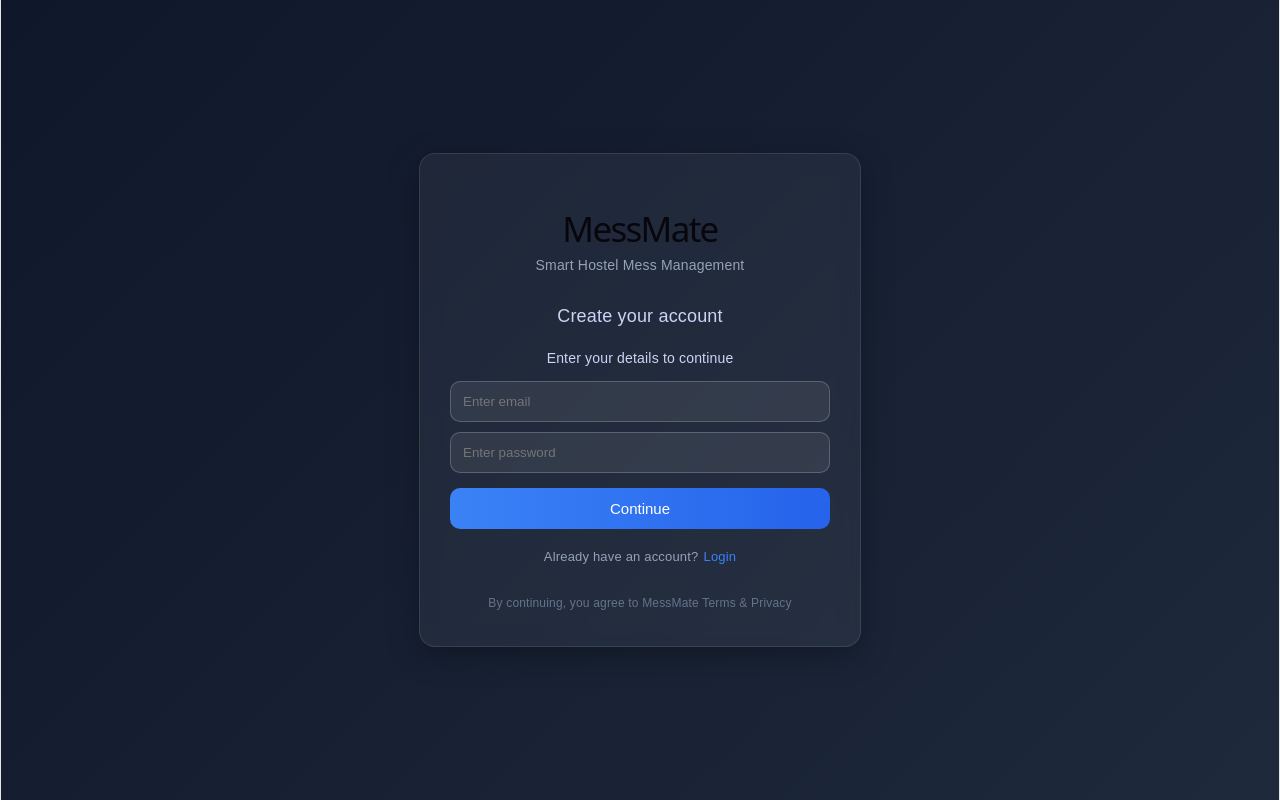
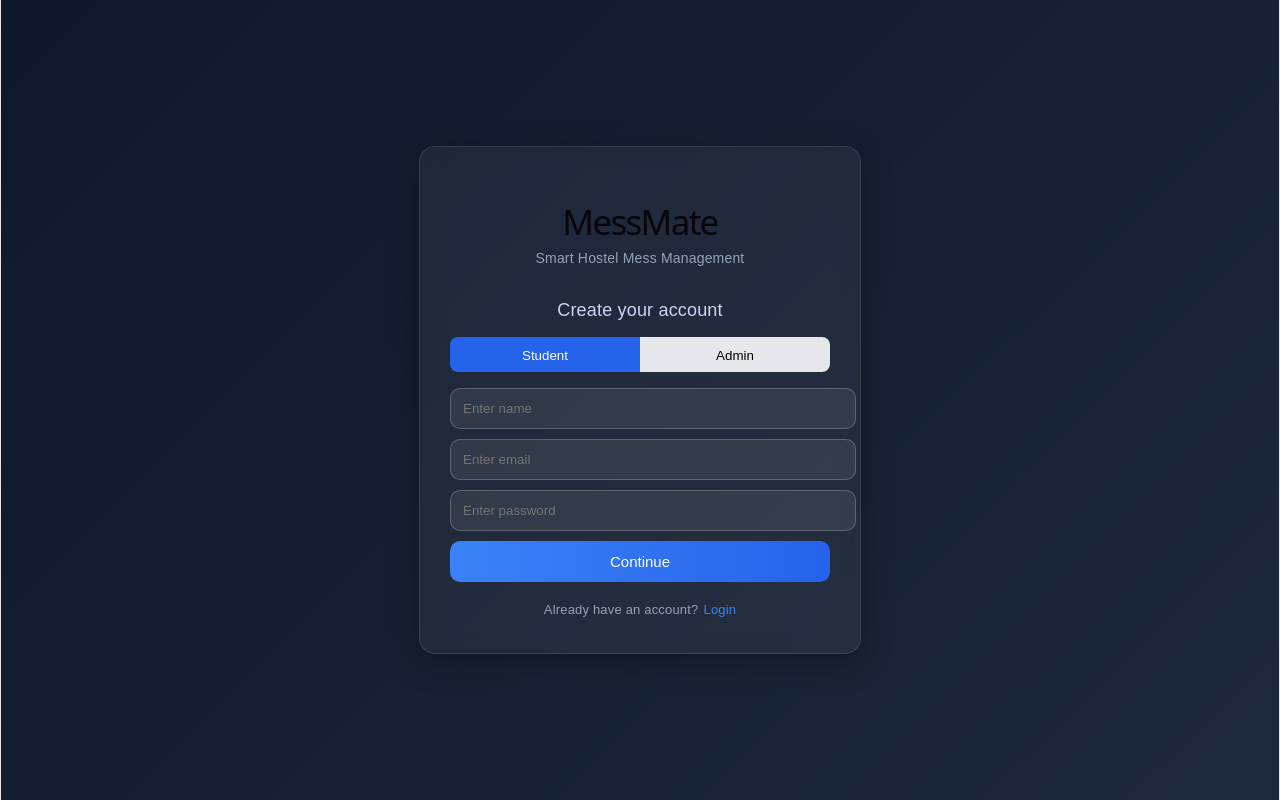
Before and after one commit to PeehuBagde/MessMate, a React app in the folder frontend/: page / in a window 1280 px wide. Both pictures are taken after a click on the element "Sign up". Built offline with nearby package versions, Linux system fonts and the light colour scheme; the HTML template or start-up script is replaced by a standard one.

Commit message:
final landing page with admin auth

```diff
--- a/frontend/src/pages/Landing.jsx
+++ b/frontend/src/pages/Landing.jsx
@@ -2,9 +2,12 @@ import React, { useState } from "react";
 import axios from "axios";
 
 function Landing() {
+  const [name, setName] = useState("");
   const [email, setEmail] = useState("");
   const [password, setPassword] = useState("");
   const [isSignup, setIsSignup] = useState(false);
+  const [adminSecret, setAdminSecret] = useState("");
+  const [isAdmin, setIsAdmin] = useState(false);
 
   const handleLogin = async () => {
     try {
@@ -23,12 +26,17 @@ function Landing() {
     try {
       await axios.post(
         "https://messmate-liat.onrender.com/api/auth/register",
-                { email, password }
+        {
+          name,
+          email,
+          password,
+          adminSecret: isAdmin ? adminSecret : undefined,
+        }
       );
       alert("Signup successful! Please login.");
       setIsSignup(false);
     } catch (err) {
-            alert("Signup failed");
+      alert(err.response?.data?.message || "Signup failed");
     }
   };
 
@@ -36,7 +44,6 @@ function Landing() {
     <div
       style={{
         height: "100vh",
-        width: "100%",
         display: "flex",
         justifyContent: "center",
         alignItems: "center",
@@ -71,11 +78,59 @@ function Landing() {
           {isSignup ? "Create your account" : "Login to your account"}
         </p>
 
-        <p style={{ marginBottom: "10px", fontSize: "14px", color: "#cbd5f5" }}>
-          Enter your details to continue
-        </p>
+        {/* TOGGLE */}
+        <div style={{ display: "flex", marginBottom: "15px" }}>
+          <button
+            onClick={() => setIsAdmin(false)}
+            style={{
+              flex: 1,
+              padding: "10px",
+              background: !isAdmin ? "#2563eb" : "#e5e7eb",
+              color: !isAdmin ? "white" : "black",
+              border: "none",
+              cursor: "pointer",
+              borderRadius: "8px 0 0 8px",
+            }}
+          >
+            Student
+          </button>
 
-        {/* EMAIL INPUT */}
+          <button
+            onClick={() => setIsAdmin(true)}
+            style={{
+              flex: 1,
+              padding: "10px",
+              background: isAdmin ? "#2563eb" : "#e5e7eb",
+              color: isAdmin ? "white" : "black",
+              border: "none",
+              cursor: "pointer",
+              borderRadius: "0 8px 8px 0",
+            }}
+          >
+            Admin
+          </button>
+        </div>
+
+        {/* NAME INPUT */}
+        {isSignup && (
+          <input
+            type="text"
+            placeholder="Enter name"
+            value={name}
+            onChange={(e) => setName(e.target.value)}
+            style={{
+              width: "100%",
+              padding: "12px",
+              borderRadius: "10px",
+              marginBottom: "10px",
+              border: "1px solid rgba(255,255,255,0.2)",
+              background: "rgba(255,255,255,0.08)",
+              color: "white",
+            }}
+          />
+        )}
+
+        {/* EMAIL */}
         <input
           type="email"
           placeholder="Enter email"
@@ -83,18 +138,16 @@ function Landing() {
           onChange={(e) => setEmail(e.target.value)}
           style={{
             width: "100%",
-            boxSizing: "border-box",
             padding: "12px",
             borderRadius: "10px",
+            marginBottom: "10px",
             border: "1px solid rgba(255,255,255,0.2)",
             background: "rgba(255,255,255,0.08)",
             color: "white",
-            outline: "none",
-            marginBottom: "10px",
           }}
         />
 
-        {/* PASSWORD INPUT */}
+        {/* PASSWORD */}
         <input
           type="password"
           placeholder="Enter password"
@@ -102,19 +155,37 @@ function Landing() {
           onChange={(e) => setPassword(e.target.value)}
           style={{
             width: "100%",
-            boxSizing: "border-box",
             padding: "12px",
             borderRadius: "10px",
+            marginBottom: "10px",
             border: "1px solid rgba(255,255,255,0.2)",
             background: "rgba(255,255,255,0.08)",
             color: "white",
-            outline: "none",
-            marginBottom: "15px",
           }}
         />
 
-        {/* LOGIN BUTTON */}
+        {/* ADMIN SECRET */}
+        {isAdmin && isSignup && (
+          <input
+            type="text"
+            placeholder="Enter Admin Secret"
+            value={adminSecret}
+            onChange={(e) => setAdminSecret(e.target.value)}
+            style={{
+              width: "100%",
+              padding: "12px",
+              borderRadius: "10px",
+              marginBottom: "10px",
+              border: "1px solid rgba(255,255,255,0.2)",
+              background: "rgba(255,255,255,0.08)",
+              color: "white",
+            }}
+          />
+        )}
+
+        {/* BUTTON */}
         <button
+          onClick={isSignup ? handleSignup : handleLogin}
           style={{
             width: "100%",
             padding: "12px",
@@ -124,38 +195,20 @@ function Landing() {
             color: "white",
             fontSize: "15px",
             cursor: "pointer",
-            transition: "0.3s",
           }}
-        onMouseOver={(e) => (e.target.style.opacity = "0.9")}
-        onMouseOut={(e) => (e.target.style.opacity = "1")}
-        onClick={isSignup ? handleSignup : handleLogin}
         >
           Continue
         </button>
 
+        {/* SWITCH */}
         <p style={{ marginTop: "15px", fontSize: "13px", color: "#94a3b8" }}>
           {isSignup ? "Already have an account?" : "Don't have an account?"}
           <span
-            style={{
-                color: "#3b82f6",
-                cursor: "pointer",
-                marginLeft: "5px",
-            }}
+            style={{ color: "#3b82f6", cursor: "pointer", marginLeft: "5px" }}
             onClick={() => setIsSignup(!isSignup)}
           >
             {isSignup ? "Login" : "Sign up"}
           </span>
-            </p>
-
-        {/* FOOTER TEXT */}
-        <p
-          style={{
-            marginTop: "20px",
-            fontSize: "12px",
-            color: "#64748b",
-          }}
-        >
-          By continuing, you agree to MessMate Terms & Privacy
         </p>
       </div>
     </div>
```
Lines whose indentation alone changed are shown as unchanged.
